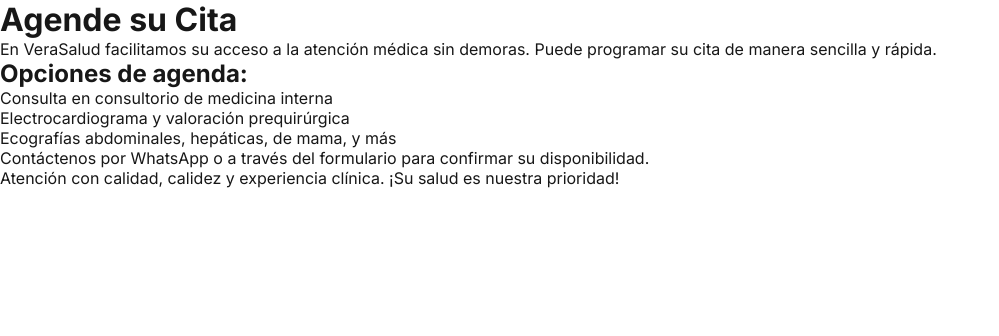
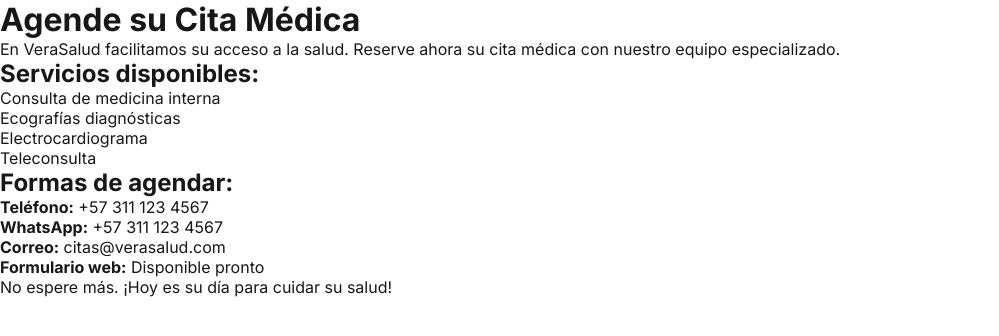
Before and after one commit to gstvgrc/verasalud-website, a Next.js app: page /citas in a window 1280 px wide. Shown: the top 336 px of the page, without its empty margins (0-999 px from the left). Built offline with nearby package versions, Linux system fonts and the light colour scheme.

Commit message:
Update citas page

```diff
--- a/app/citas/page.js
+++ b/app/citas/page.js
@@ -2,8 +2,8 @@ import { Metadata } from "next";
 import Head from "next/head";
 
 export const metadata = {
-  title: "Agendar Cita | VeraSalud Cali",
-  description: "Agende su cita médica en línea en VeraSalud. Atención sin filas, ecografías y medicina interna en Cali. ¡Reserve hoy mismo!",
+  title: "Agende su Cita Médica | VeraSalud Cali",
+  description: "Programe fácilmente su consulta, ecografía o electrocardiograma en VeraSalud. Atención rápida, sin filas ni demoras, en Cali.",
 };
 
 export default function CitasPage() {
@@ -13,16 +13,21 @@ export default function CitasPage() {
         <link rel="canonical" href="https://verasalud.com/citas" />
       </Head>
       <main>
-        <h1>Agende su Cita</h1>
-        <p>En VeraSalud facilitamos su acceso a la atención médica sin demoras. Puede programar su cita de manera sencilla y rápida.</p>
-        <h2>Opciones de agenda:</h2>
+        <h1>Agende su Cita Médica</h1>
+        <p>En VeraSalud facilitamos su acceso a la salud. Reserve ahora su cita médica con nuestro equipo especializado.</p>
+        <h2>Servicios disponibles:</h2>
         <ul>
-          <li>Consulta en consultorio de medicina interna</li>
-          <li>Electrocardiograma y valoración prequirúrgica</li>
-          <li>Ecografías abdominales, hepáticas, de mama, y más</li>
+          <li>Consulta de medicina interna</li>
+          <li>Ecografías diagnósticas</li>
+          <li>Electrocardiograma</li>
+          <li>Teleconsulta</li>
         </ul>
-        <p>Contáctenos por WhatsApp o a través del formulario para confirmar su disponibilidad.</p>
-        <p>Atención con calidad, calidez y experiencia clínica. ¡Su salud es nuestra prioridad!</p>
+        <h2>Formas de agendar:</h2>
+        <p><strong>Teléfono:</strong> +57 311 123 4567</p>
+        <p><strong>WhatsApp:</strong> +57 311 123 4567</p>
+        <p><strong>Correo:</strong> citas@verasalud.com</p>
+        <p><strong>Formulario web:</strong> Disponible pronto</p>
+        <p>No espere más. ¡Hoy es su día para cuidar su salud!</p>
       </main>
     </>
   );
```
